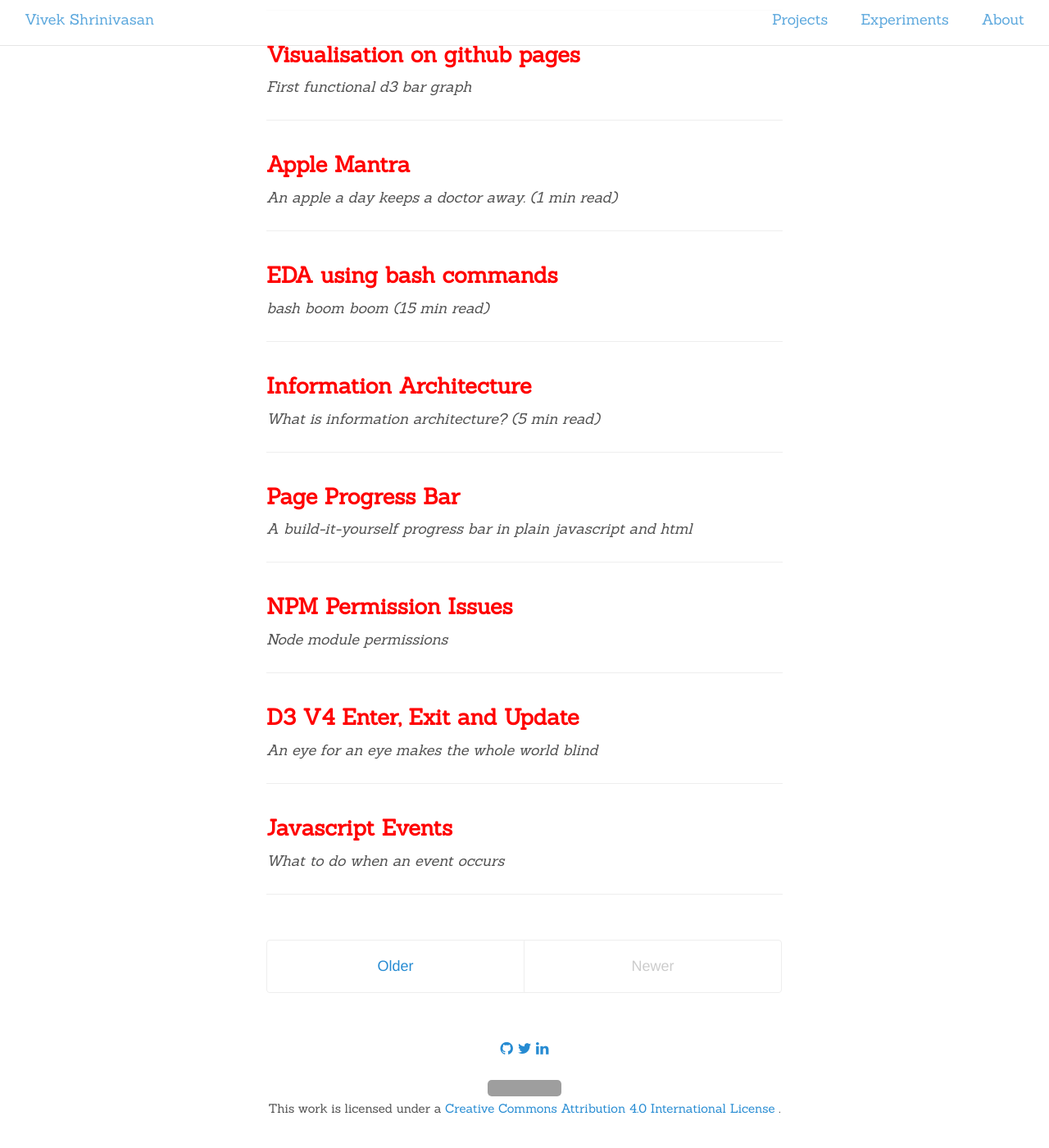
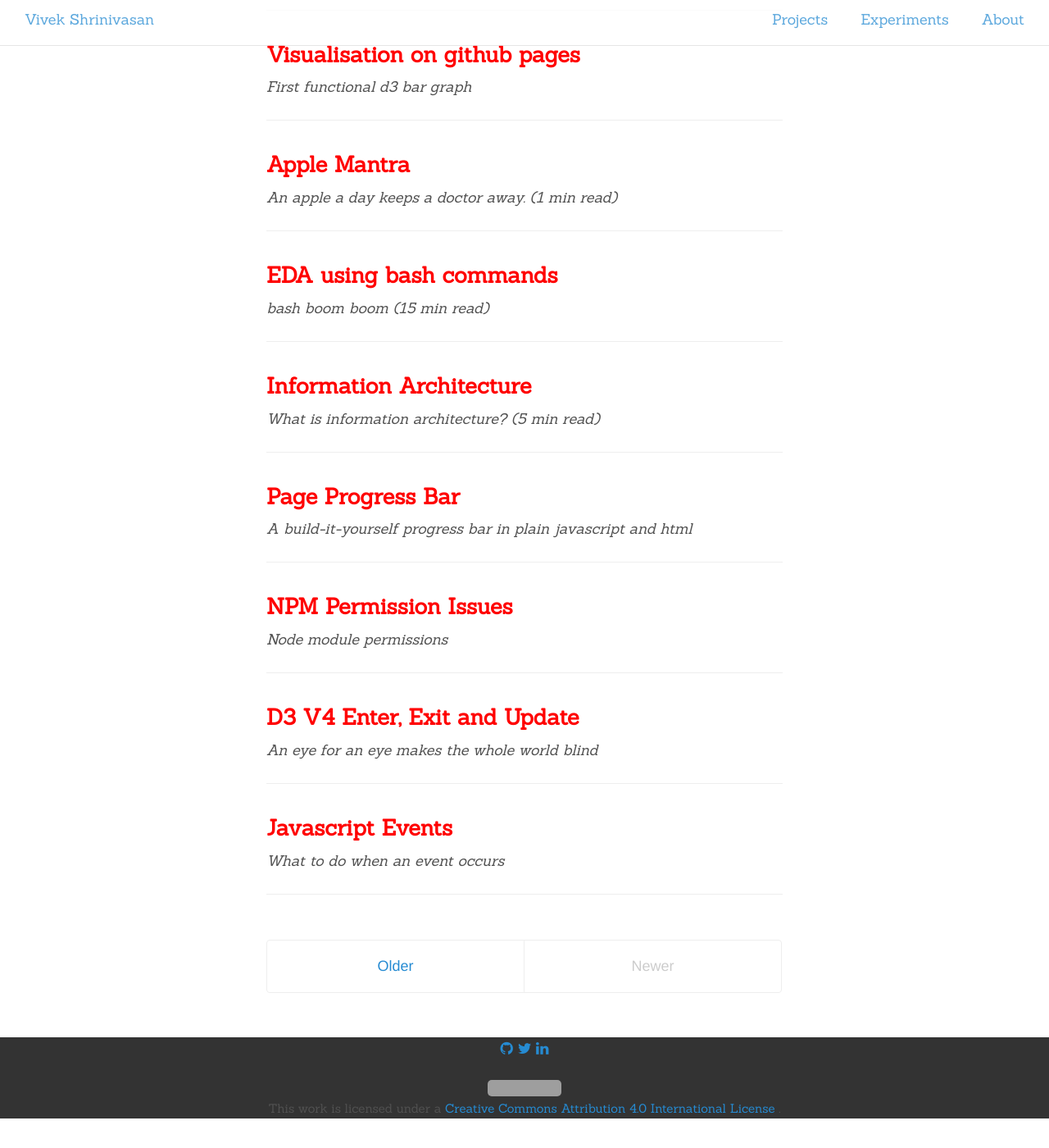
Before and after one commit to kaizer1v/kaizer1v.github.io, a Jekyll site: the page built from index.html, in a window 1280 px wide and 1400 px high, scrolled down 310 px. Shown: the whole window at 82% size. Built offline with Jekyll 4.4.1, drawn with Linux system fonts in a browser that asks for light colours; nearby versions of some CDN libraries; the list of posts is cut into pages by our own code; after the commit the page ends 1674 px from its top, so only the background shows below that; grey boxes are pictures that could not be loaded.

Commit message:
footer to the bottom need to change background and transperency

```diff
--- a/_layouts/default.html
+++ b/_layouts/default.html
@@ -37,10 +37,9 @@
       {% endif %}
     </div>
 
-    {% include footer.html %}
+  </div><!-- /.content /.container -->
 
-  </div>
-
+  {% include footer.html %}
   {% include scripts.html %}
 </body>
 </html>
--- a/_layouts/page.html
+++ b/_layouts/page.html
@@ -8,14 +8,11 @@
     {% include nav.html %}
 
     <div class="container content">
-
       <main>
         {{ content }}
       </main>
-
-      {% include footer.html %}
-
     </div>
 
+    {% include footer.html %}
   </body>
 </html>
--- a/_layouts/post.html
+++ b/_layouts/post.html
@@ -8,7 +8,6 @@
     {% include nav.html %}
 
     <div class="container content">
-
       <main>
         <article class="post">
           <h1 class="post-title"><a href="{{ site.baseurl }}/" title="Home">{{ page.title }}</a></h1>
@@ -21,9 +20,8 @@
           {% include comments.html %}
         {% endif %}
       </main>
+    </div>
 
-      {% include footer.html %}
-
-    </div>
+    {% include footer.html %}
   </body>
 </html>
--- a/_sass/_layout.scss
+++ b/_sass/_layout.scss
@@ -15,6 +15,6 @@
 }
 
 footer {
-  margin-bottom: 2rem;
+  background: #333;
   text-align: center;
 }
```
